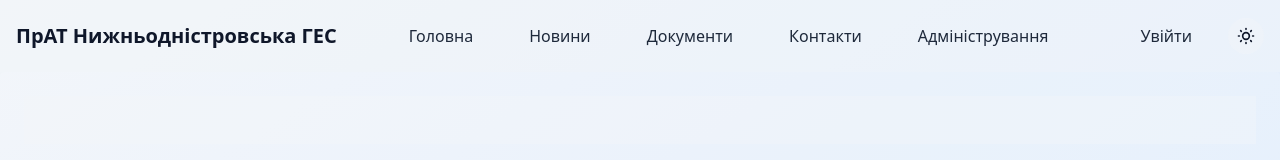
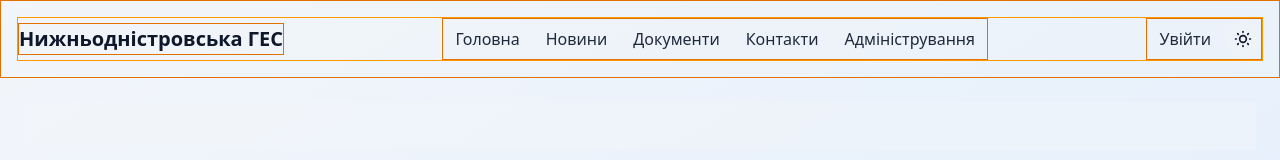
Before and after one commit to Airteg/dn-gaes, a Next.js app: page /admin/documents in a window 1280 px wide. Shown: the top 160 px of the page. Built offline with nearby package versions, Linux system fonts and the light colour scheme; no server answers; the database is empty.

Commit message:
some styles

```diff
--- a/src/components/Menu.jsx
+++ b/src/components/Menu.jsx
@@ -9,15 +9,17 @@ export default async function Menu() {
   const user = session?.user;
 
   return (
-    <nav className="bg-[var(--nav-bg)] text-[var(--foreground)] p-4">
-      <div className="hidden xl:flex w-full max-w-[1280px] mx-auto items-center justify-between gap-4">
+    <nav className="bg-[var(--nav-bg)] text-[var(--foreground)] p-4 border border-amber-600">
+      {/* MobileMenu — рендериться завжди, але показує себе сам */}
+      <MobileMenu user={user} />
+      <div className="hidden xl:flex w-full  mx-auto items-center justify-between gap-4 border border-amber-500">
         {/* Ліво: Заголовок */}
-        <div className="text-sm xl:text-base 2xl:text-lg font-bold">
-          <h5>ПрАТ Нижньодністровська ГЕС</h5>
+        <div className="text-sm xl:text-base 2xl:text-lg font-bold border border-amber-600">
+          <h5>Нижньодністровська ГЕС</h5>
         </div>
 
         {/* Центр: Навігація */}
-        <div className="flex gap-4">
+        <div className="flex gap-0.5 border border-amber-600">
           <NavLink href="/">Головна</NavLink>
           <NavLink href="/news">Новини</NavLink>
           <NavLink href="/documents">Документи</NavLink>
@@ -26,14 +28,11 @@ export default async function Menu() {
         </div>
 
         {/* Право: Юзер і Тема */}
-        <div className="flex items-center gap-4">
+        <div className="flex items-center gap-0.5 border border-amber-600">
           <UserSection user={user} />
           <ThemeToggleButton />
         </div>
       </div>
-
-      {/* MobileMenu — рендериться завжди, але показує себе сам */}
-      <MobileMenu user={user} />
     </nav>
   );
 }
--- a/src/components/MobileMenu.jsx
+++ b/src/components/MobileMenu.jsx
@@ -1,6 +1,5 @@
 "use client";
 
-import Image from "next/image";
 import { useState } from "react";
 import NavLink from "./ui/NavLink";
 import ThemeToggleButton from "./ThemeToggleButton";
@@ -20,6 +19,7 @@ export default function MobileMenu({ user }) {
 
   if (!open && !closing) {
     return (
+      <div className="flex items-center justify-between p-2 xl:hidden">
         <button
           onClick={() => setOpen(true)}
           className="block xl:hidden ml-4"
@@ -39,6 +39,11 @@ export default function MobileMenu({ user }) {
             />
           </svg>
         </button>
+        <div className="text-sm xl:text-base 2xl:text-lg mr-2 font-bold">
+          ПрAAAАТ Нижньодністровська ГЕС
+        </div>
+        <ThemeToggleButton />
+      </div>
     );
   }
 
@@ -54,7 +59,6 @@ export default function MobileMenu({ user }) {
         <div className="text-sm xl:text-base 2xl:text-lg mr-2 font-bold">
           ПрАТ Нижньодністровська ГЕС
         </div>
-        <ThemeToggleButton />
       </div>
 
       <UserSection user={user} onClose={handleClose} />
--- a/src/components/UserSection.jsx
+++ b/src/components/UserSection.jsx
@@ -17,7 +17,7 @@ export default function UserSection({ user, onClose }) {
       <NavLink href="/dashboard" onClick={onClose}>
         <div className="flex flex-col">
           <p>{user.name}</p>
-          <p className="text-sm">({user.role})</p>
+          {/* <p className="text-sm">({user.role})</p> */}
         </div>
       </NavLink>
       <ButtonLogout />
--- a/src/components/ui/NavLink.jsx
+++ b/src/components/ui/NavLink.jsx
@@ -7,7 +7,7 @@ export default function NavLink({ href, children, onClick }) {
   const pathname = usePathname();
   const isActive = pathname === href;
 
-  const base = "block mx-1 py-2 px-4 transition";
+  const base = "block mx-1 py-2 px-2 transition";
   const active =
     "bg-gradient-to-r from-blue-500 to-teal-400 text-white font-medium rounded-md shadow-sm";
   const inactive =
--- a/tailwind.config.js
+++ b/tailwind.config.js
@@ -1,13 +1,14 @@
 /** @type {import('tailwindcss').Config} */
 module.exports = {
-  content: [
-    // "./src/pages/**/*.{js,ts,jsx,tsx}",
-    // "./src/components/**/*.{js,ts,jsx,tsx}",
-    // "./src/app/**/*.{js,ts,jsx,tsx}",
-    "./src/**/*.{js,ts,jsx,tsx,mdx}",
-  ],
+  content: ["./src/**/*.{js,ts,jsx,tsx,mdx,css}"],
+  darkMode: "class",
   theme: {
-    extend: {},
+    extend: {
+      colors: {
+        background: "var(--background)",
+        foreground: "var(--foreground)",
+      },
+    },
   },
   plugins: [],
 };
```
Lines whose indentation alone changed are shown as unchanged.
